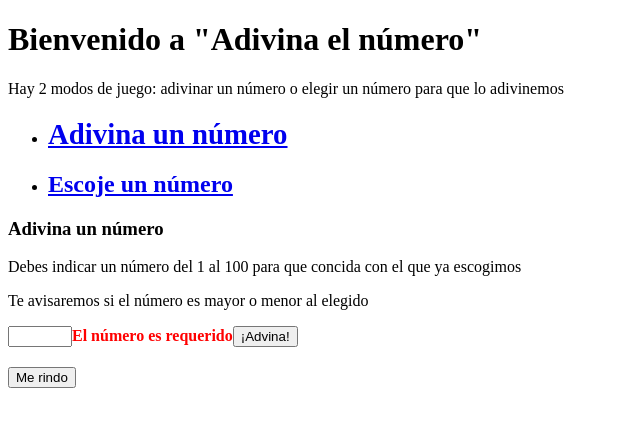
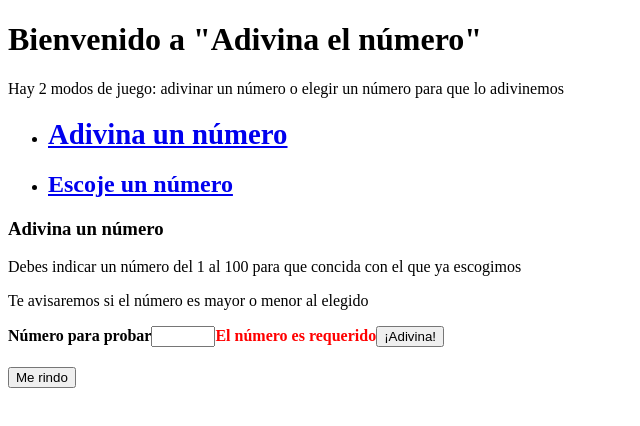
Before and after one commit to tongamule/guess-a-number, an Angular app: page /guess-a-number in a window 1280 px wide. Shown: the top 426 px of the page, without its empty margins (0-640 px from the left). Built offline with nearby package versions, Linux system fonts and the light colour scheme.

Commit message:
add label to guess a number

```diff
--- a/src/app/guess-a-number/guess-a-number.component.html
+++ b/src/app/guess-a-number/guess-a-number.component.html
@@ -3,13 +3,14 @@
 <p>Te avisaremos si el número es mayor o menor al elegido</p>
 
 <form class="guessForm" [formGroup]="numberForm" (ngSubmit)="numberForm.valid && checkNumber()">
-  <input type="number" min="1" max="100" formControlName="number">
+  <label for="numberToGuess"><strong>Número para probar</strong></label>
+  <input id="numberToGuess" type="number" min="1" max="100" formControlName="number">
 
   <span *ngIf="numberForm.get('number').hasError('required')" class="error">El número es requerido</span>
   <span *ngIf="numberForm.get('number').hasError('min')" class="error">El número debe ser mayor o igual a 1</span>
   <span *ngIf="numberForm.get('number').hasError('max')" class="error">El número debe ser menor o igual a 100</span>
 
-  <button type="submit">¡Advina!</button>
+  <button type="submit">¡Adivina!</button>
 </form>
 
 <ng-container *ngIf="guessResult">
```
